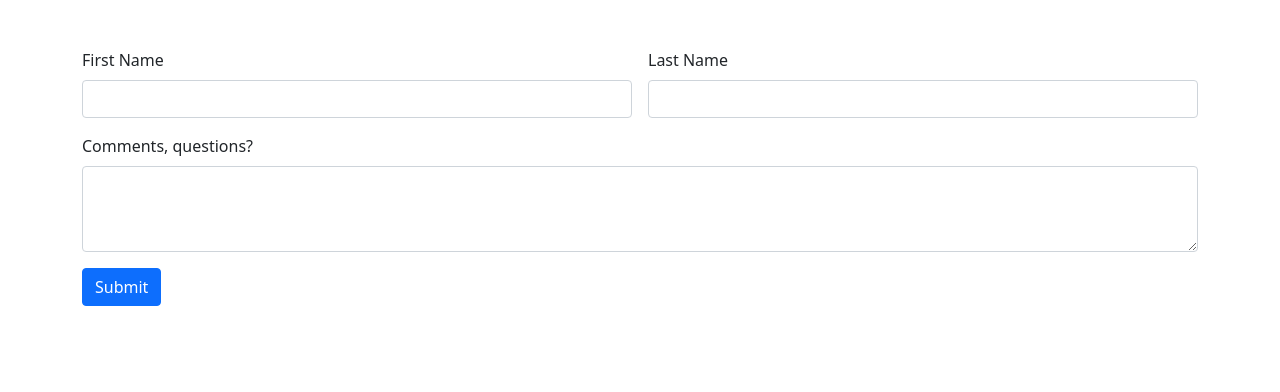
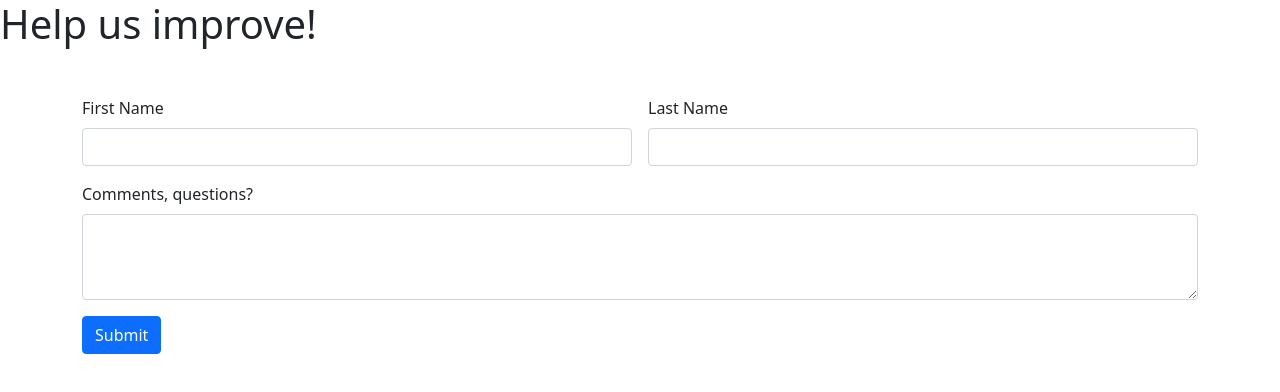
Before and after one commit to smarterGerman/feedbacktemplate, a plain HTML site: page index.html in a window 1280 px wide. Drawn offline with nearby package versions, Linux system fonts and the light colour scheme.

Commit message:
Add files via upload

```diff
--- a/index.html
+++ b/index.html
@@ -11,7 +11,7 @@
     <title>Hello, world!</title>
   </head>
   <body>
-
+    <h1>Help us improve!</h1>
     <div class="container mt-5">
         <form class="row g-3" action="https://formsubmit.co/64f0e1596cb2e5a284dd23fe87e9f3c4" method="POST">
           <!-- Honeypot -->
```
